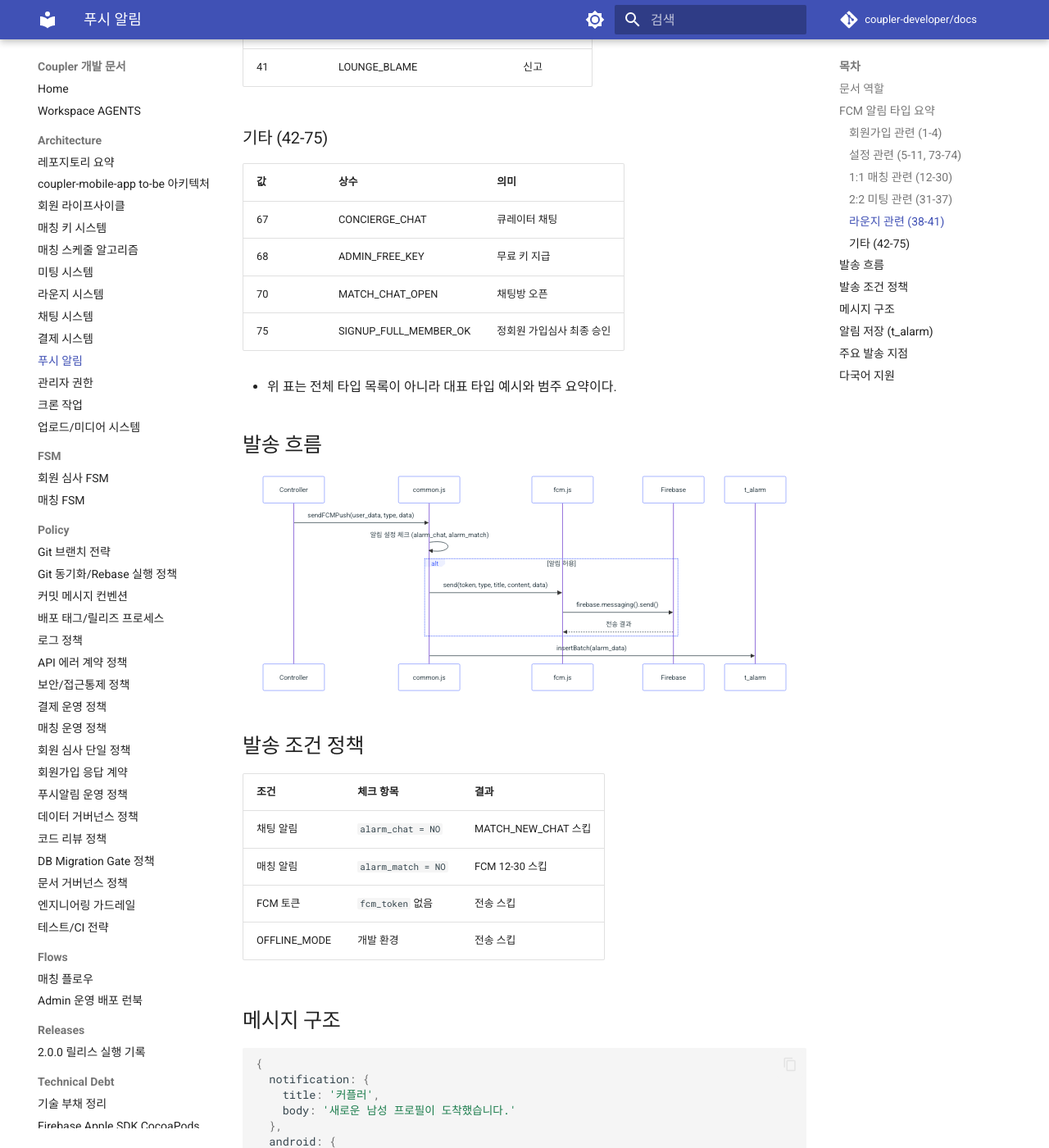
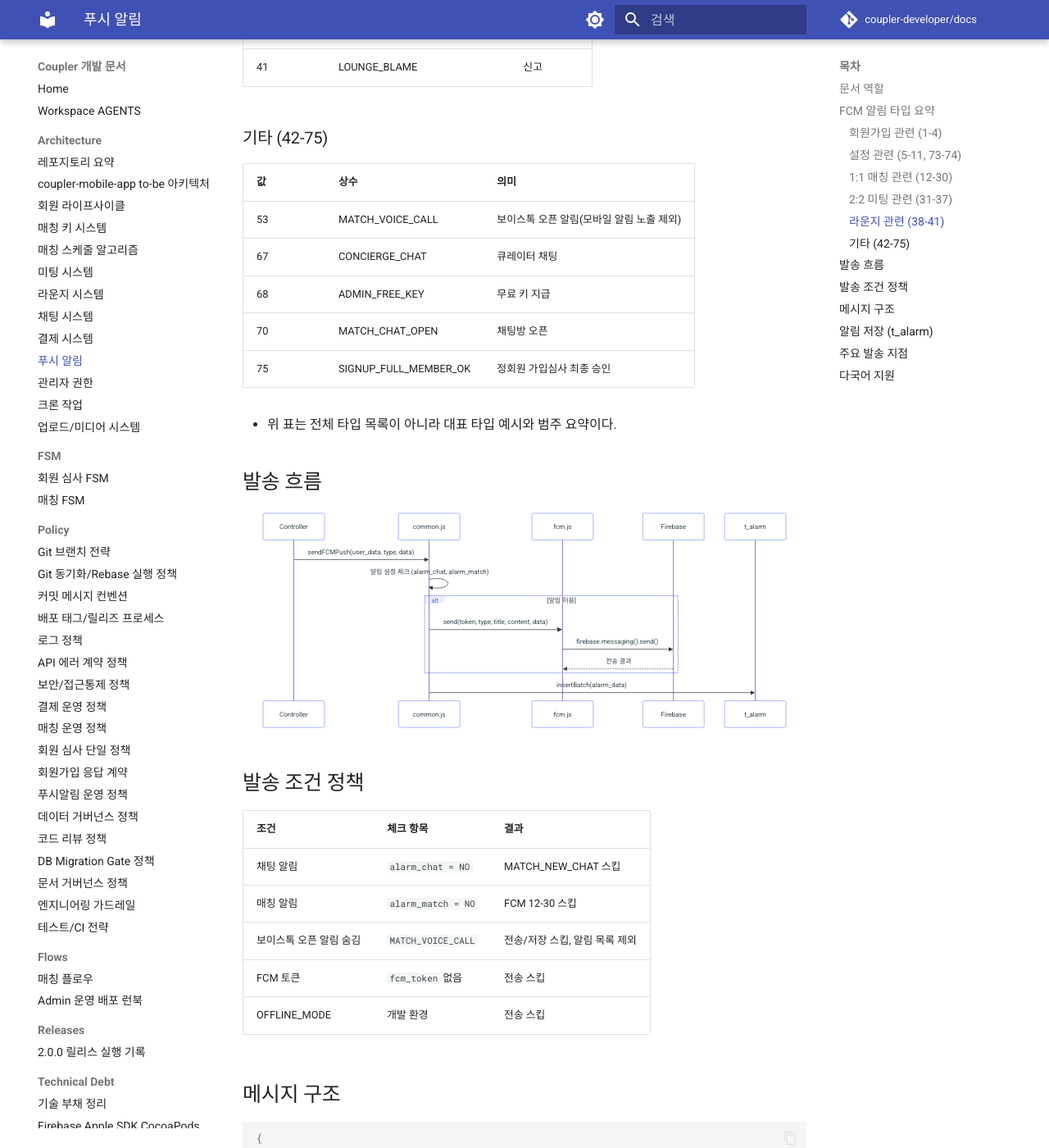
Before and after one commit to coupler-developer/docs, an MkDocs documentation site: the page built from content/architecture/push-notification.md, in a window 1280 px wide and 1400 px high, scrolled down 2517 px. Shown: the whole window at 82% size. Built offline with MkDocs 1.6.1 and Material for MkDocs 9.7.7, drawn with Linux system fonts in a browser that asks for light colours; comment, search, counter and statistics services are not loaded.

Commit message:
docs: 보이스톡 알림 숨김 정책 문서화
Changes:
- MATCH_VOICE_CALL 알림이 사용자 노출 제외 대상임을 푸시 알림 문서에 추가했다.
- checkMatchCall에서 발생하는 MATCH_VOICE_CALL 알림의 노출 제외 상태를 cron 문서에 반영했다.

Tests:
- yarn validate:docs 통과

```diff
--- a/content/architecture/push-notification.md
+++ b/content/architecture/push-notification.md
@@ -73,6 +73,7 @@ Firebase Cloud Messaging 기반 푸시알림 아키텍처를 정리한 문서이
 
 | 값 | 상수 | 의미 |
 |----|------|------|
+| 53 | MATCH_VOICE_CALL | 보이스톡 오픈 알림(모바일 알림 노출 제외) |
 | 67 | CONCIERGE_CHAT | 큐레이터 채팅 |
 | 68 | ADMIN_FREE_KEY | 무료 키 지급 |
 | 70 | MATCH_CHAT_OPEN | 채팅방 오픈 |
@@ -106,6 +107,7 @@ sequenceDiagram
 |------|----------|------|
 | 채팅 알림 | `alarm_chat = NO` | MATCH_NEW_CHAT 스킵 |
 | 매칭 알림 | `alarm_match = NO` | FCM 12-30 스킵 |
+| 보이스톡 오픈 알림 숨김 | `MATCH_VOICE_CALL` | 전송/저장 스킵, 알림 목록 제외 |
 | FCM 토큰 | `fcm_token` 없음 | 전송 스킵 |
 | OFFLINE_MODE | 개발 환경 | 전송 스킵 |
 
```
Also changed, not shown: content/architecture/cron-jobs.md (+1 -1 lines).
